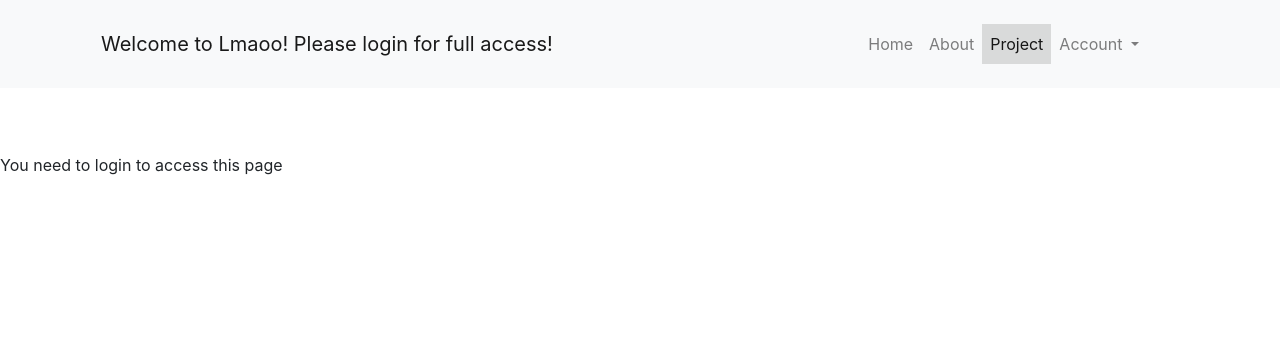
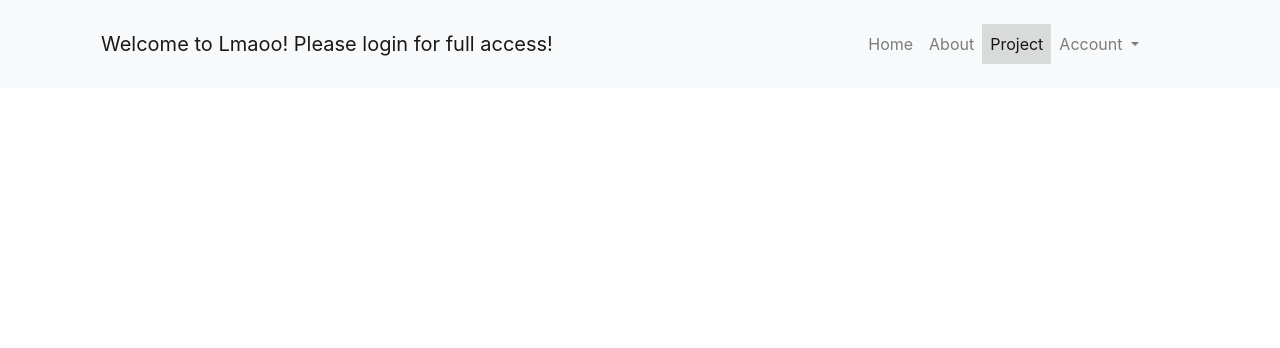
Before and after one commit to Onik97/lmaoo, a PHP site: page /Ticket/Index.php in a window 1280 px wide. Shown: the top 348 px of the page. Run offline with PHP 8.4, Linux system fonts and the light colour scheme; data that the repository does not hold is empty; some libraries are stand-ins or nearby versions.

Commit message:
Removed 'You need to login' else statement

```diff
--- a/Ticket/Index.php
+++ b/Ticket/Index.php
@@ -54,7 +54,7 @@ session_start();
 		<?php include("../Global/editUserModal.php"); ?>
 		<?php include("ticketModal.php"); ?>
 		<?php } else { echo "<p id='loginMessage'> Ticket ID is invalid! </p>"; }
-			} else { echo "<p id='loginMessage'> You need to login to access this page </p>"; }
+			}
 			?>
 </body>
 </html>
```
